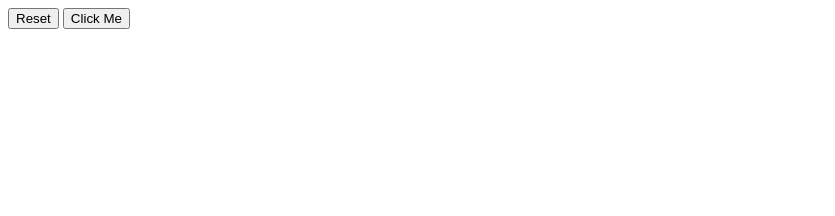
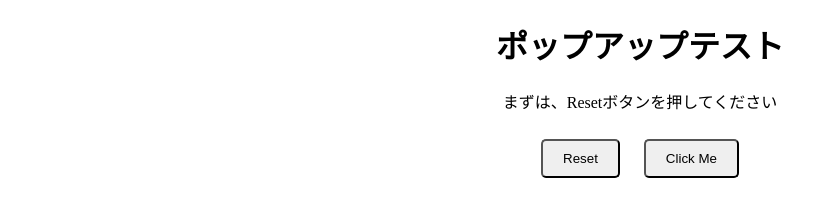
Before and after one commit to u-hossy/testing-pop-up-2023, a plain HTML site: page index.html in a window 1280 px wide. Shown: the whole page, without its empty margins (0-835 px from the left). Drawn offline with Linux system fonts and the light colour scheme.

Commit message:
使い方の追加

```diff
--- a/index.html
+++ b/index.html
@@ -4,19 +4,39 @@
     <meta charset="UTF-8">
     <meta name="viewport" content="width=device-width, initial-scale=1.0">
     <title>Pop-up-Test</title>
+    <style>
+        body{
+            text-align: center;
+        }
+
+        button {
+            margin: 10px;
+            padding: 10px 20px;
+            border-radius: 5px;
+            /* border: 1px solid #ccc;
+            background-color: #eee; */
+            cursor: pointer;
+        }
+    </style>
 </head>
 <body>
+    <h1>ポップアップテスト</h1>
+
+    <p id="msg">まずは、Resetボタンを押してください</p>
+
     <button onclick="reset()">Reset</button>
     <button onclick="popup()">Click Me</button>
 </body>
 <script>
     function reset(){
         i=1;
+        document.getElementById("msg").innerHTML="次に、Click Meボタンを押すとポップアップが表示されます";
     }
 
     function popup(){
         window.alert(i+"回目のクリック");
         i++;
     }
+
 </script>
 </html>
```
